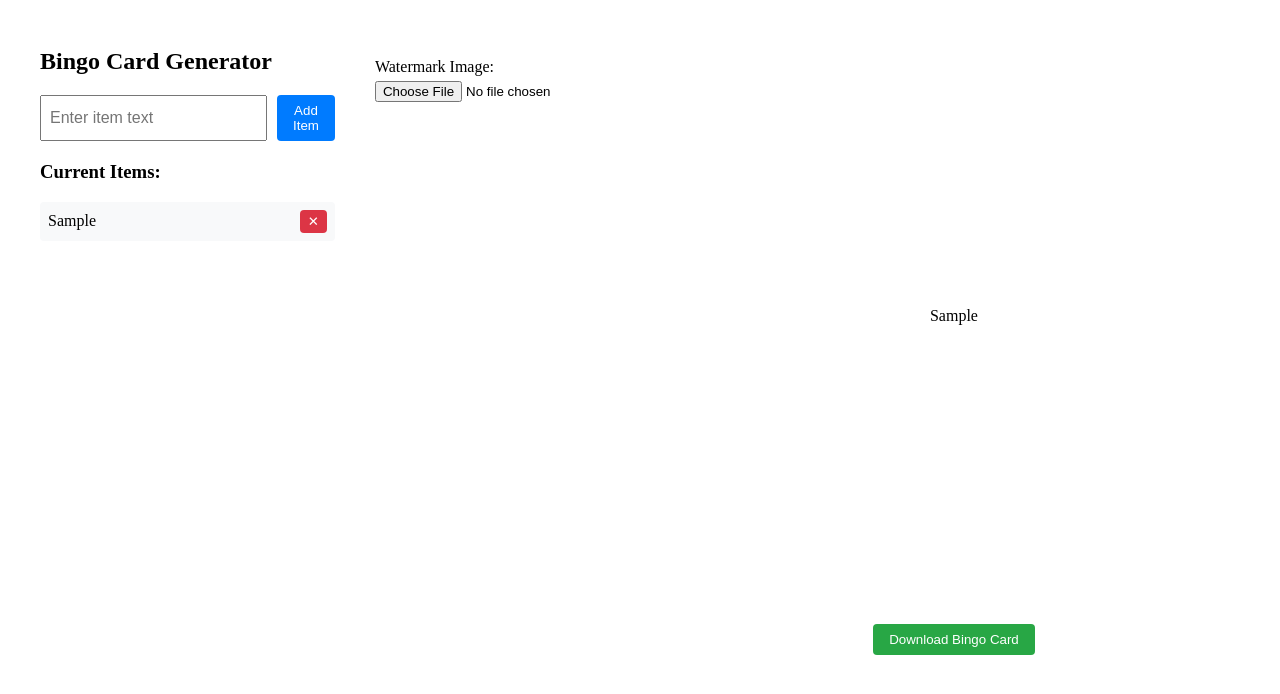
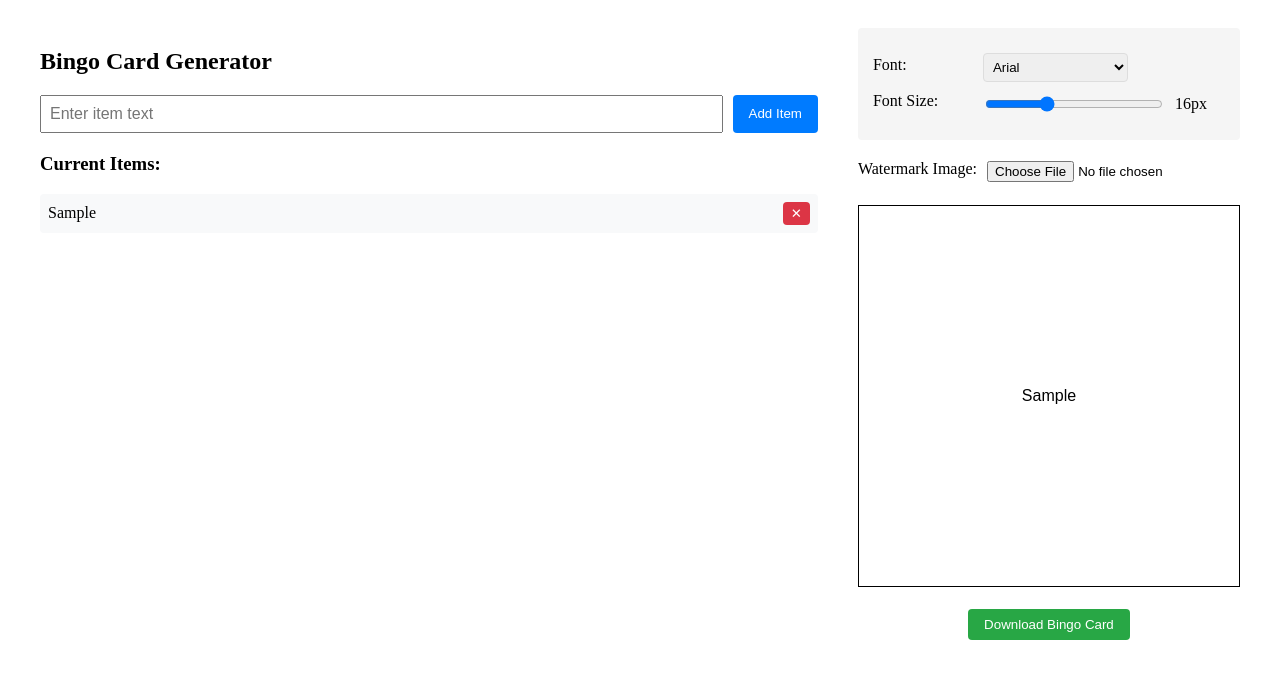
Before and after one commit to javawocky/bingogen, an Angular app: page / in a window 1280 px wide. Both pictures are taken after typing "Sample" into the empty fields and a click on the button "Add Item". Shown: the top 694 px of the page. Built offline with nearby package versions, Linux system fonts and the light colour scheme.

Commit message:
Fonts and borders added.

```diff
--- a/src/app/app.component.css
+++ b/src/app/app.component.css
@@ -107,7 +107,7 @@ button:hover {
 
 .bingo-card {
   display: grid;
-  gap: 2px;
+  /*gap: 2px;*/
   background-color: white;
   padding: 2px;
   width: 100%;
@@ -124,6 +124,7 @@ button:hover {
   text-align: center;
   font-size: 16px;
   min-height: 80px;
+  border: 1px solid black;
 }
 
 .download-btn {
--- a/src/app/app.component.html
+++ b/src/app/app.component.html
@@ -28,14 +28,30 @@
     </div>
   </div>
 
-  <div class="watermark-controls" *ngIf="items.length > 0">
+  <div class="controls-section" *ngIf="items.length > 0">
+    <div class="font-controls">
+      <div class="control-group">
+        <label for="font-select">Font:</label>
+        <select id="font-select" [value]="selectedFont" (change)="updateFont($event)">
+          <option *ngFor="let font of availableFonts" [value]="font">{{font}}</option>
+        </select>
+      </div>
+      <div class="control-group">
+        <label for="font-size">Font Size:</label>
+        <input type="range" id="font-size" min="8" max="32" step="1"
+               [value]="fontSize" (input)="updateFontSize($event)">
+        <span class="size-display">{{fontSize}}px</span>
+      </div>
+    </div>
+
+    <div class="watermark-controls">
     <div class="control-group">
       <label for="watermark">Watermark Image:</label>
       <input type="file" id="watermark" accept="image/*" (change)="onFileSelected($event)">
     </div>
     <div class="control-group" *ngIf="watermarkImage">
       <label for="opacity">Watermark Opacity:</label>
-      <input type="range" id="opacity" min="0" max="1" step="0.1" [value]="watermarkOpacity" (input)="updateOpacity($event)">
+      <input type="range" id="opacity" min="0" max="1" step="0.01" [value]="watermarkOpacity" (input)="updateOpacity($event)">
       <button class="remove-watermark-btn" (click)="removeWatermark()">Remove Watermark</button>
     </div>
   </div>
@@ -45,7 +61,7 @@
       <div class="watermark" *ngIf="watermarkImage" [style.opacity]="watermarkOpacity">
         <img [src]="watermarkImage" alt="Watermark">
       </div>
-      <div class="bingo-cell" *ngFor="let item of items">
+      <div class="bingo-cell" *ngFor="let item of items" [style.font-family]="selectedFont" [style.font-size.px]="fontSize">
         {{ item }}
       </div>
     </div>
--- a/src/app/app.component.ts
+++ b/src/app/app.component.ts
@@ -38,7 +38,26 @@ export class AppComponent {
   editingIndex: number = -1;
   editingText: string = '';
 
+  selectedFont: string = 'Arial';
+  fontSize: number = 16;
+  availableFonts: string[] = [
+    'Arial',
+    'Verdana',
+    'Times New Roman',
+    'Georgia',
+    'Courier New',
+    'Comic Sans MS'
+  ];
+
   ngOnInit() {
+    const savedFont = localStorage.getItem('selectedFont');
+    const savedSize = localStorage.getItem('fontSize');
+    if (savedFont) {
+      this.selectedFont = savedFont;
+    }
+    if (savedSize) {
+      this.fontSize = Number(savedSize);
+    }
     // Load items from local storage
     const savedItems = localStorage.getItem('bingoItems');
     if (savedItems) {
@@ -58,7 +77,21 @@ export class AppComponent {
     }
   }
 
+  updateFont(event: Event) {
+    const select = event.target as HTMLSelectElement;
+    this.selectedFont = select.value;
+    this.saveToLocalStorage();
+  }
+
+  updateFontSize(event: Event) {
+    const input = event.target as HTMLInputElement;
+    this.fontSize = Number(input.value);
+    this.saveToLocalStorage();
+  }
+
   private saveToLocalStorage() {
+    localStorage.setItem('selectedFont', this.selectedFont);
+    localStorage.setItem('fontSize', this.fontSize.toString());
     localStorage.setItem('bingoItems', JSON.stringify(this.items));
     if (this.watermarkImage) {
       localStorage.setItem('watermarkImage', this.watermarkImage);
--- a/src/styles.css
+++ b/src/styles.css
@@ -1 +1,34 @@
 /* You can add global styles to this file, and also import other style files */
+
+.font-controls {
+  margin-bottom: 20px;
+  padding: 15px;
+  background-color: #f5f5f5;
+  border-radius: 4px;
+}
+
+.control-group {
+  margin-bottom: 10px;
+  display: flex;
+  align-items: center;
+  gap: 10px;
+}
+
+.control-group label {
+  min-width: 100px;
+}
+
+.control-group select {
+  padding: 5px;
+  border-radius: 4px;
+  border: 1px solid #ddd;
+}
+
+.size-display {
+  min-width: 50px;
+}
+
+#font-size {
+  flex-grow: 1;
+  max-width: 200px;
+}
```
